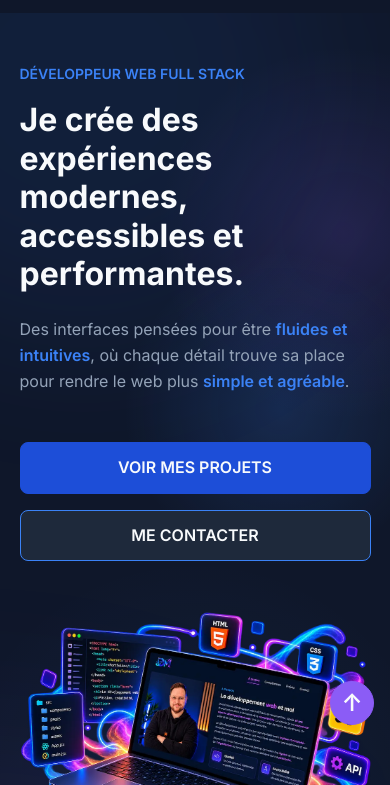
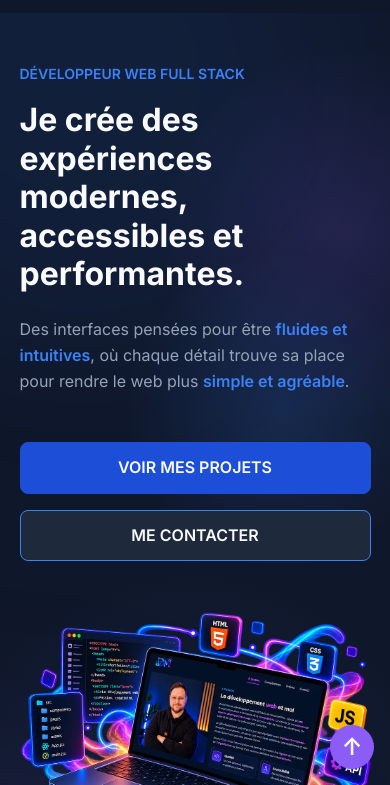
Before and after one commit to Dadou-Wicket/portfolio, a website: page frontend/index.html in a window 390 px wide. Shown: the part 59-844 px from the top of the page. Drawn offline with Linux system fonts and the light colour scheme.

Commit message:
fix: restore back-to-top button position

```diff
--- a/frontend/sass/style.scss
+++ b/frontend/sass/style.scss
@@ -76,7 +76,7 @@ p {
 .back-to-top {
   position: fixed;
   right: 24px;
-  bottom: 60px;
+  bottom: 24px;
   z-index: 1000;
   display: flex;
   align-items: center;
@@ -1056,7 +1056,7 @@ p {
 
   .back-to-top {
     right: 16px;
-    bottom: 60px;
+    bottom: 16px;
     width: 44px;
     height: 44px;
   }
```
Also changed, not shown: frontend/css/style.css.
